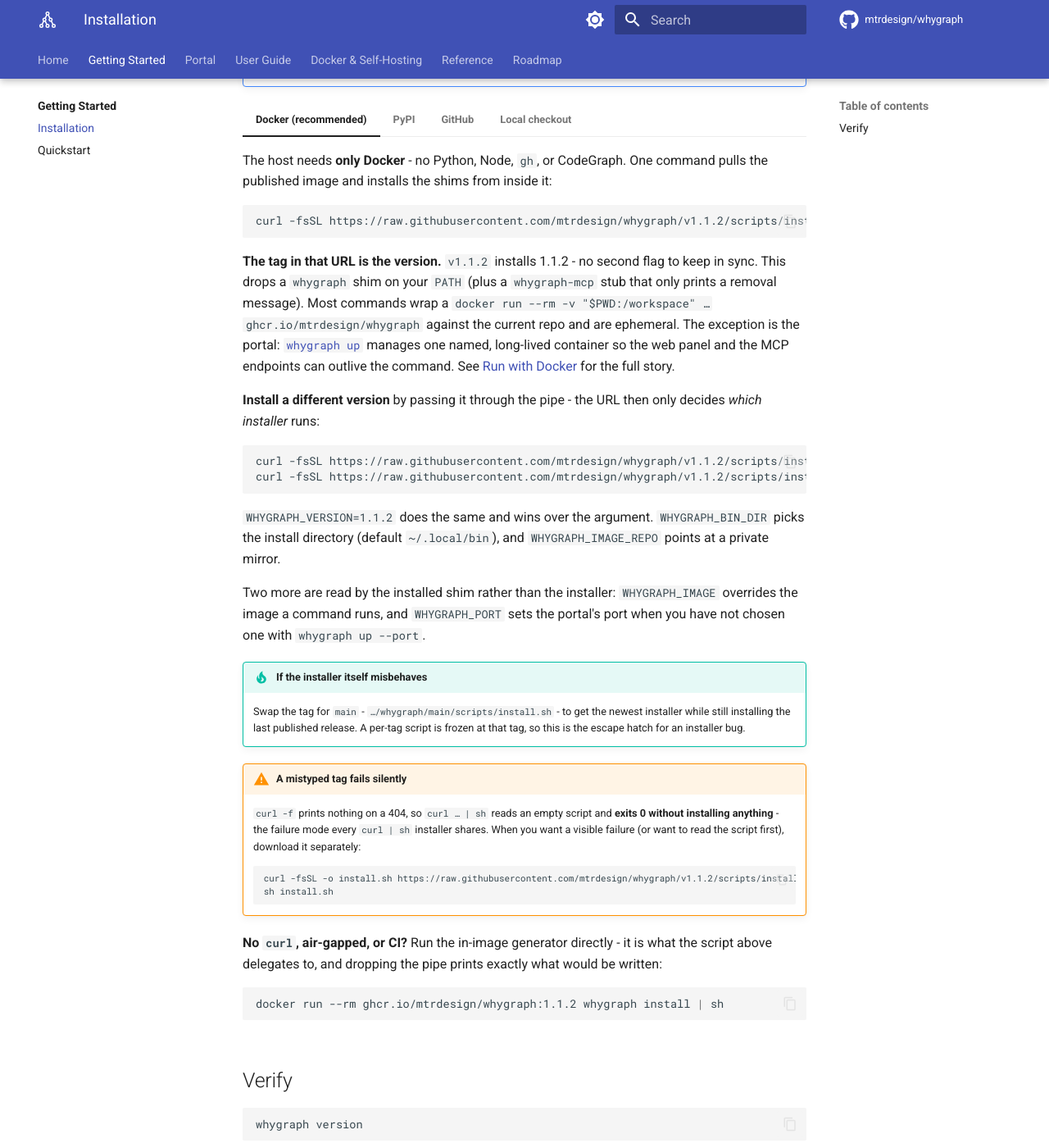
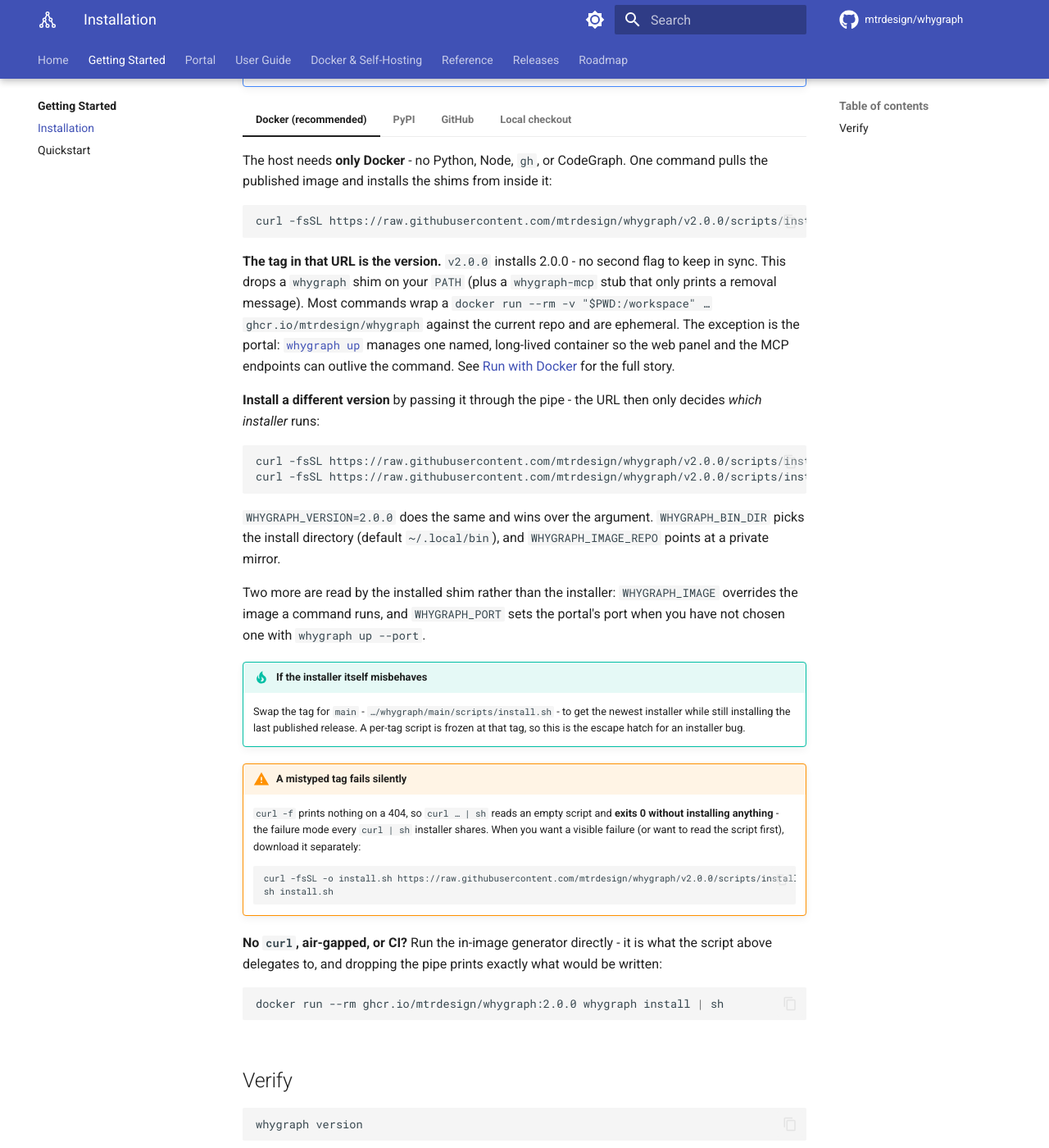
Before and after one commit to mtrdesign/whygraph, an MkDocs documentation site: the page built from docs/getting-started/installation.md, in a window 1280 px wide and 1400 px high, scrolled down 364 px. Shown: the whole window at 82% size. Built offline with MkDocs 1.6.1 and Material for MkDocs 9.7.7, drawn with Linux system fonts in a browser that asks for light colours; comment, search, counter and statistics services are not loaded.

Commit message:
chore(release): 2.0.0 - bump every version pin and add release notes
- pyproject.toml version, uv.lock whygraph entry, scripts/install.sh DEFAULT_VERSION
- README, CLAUDE.md, docs/deploy/docker.md, docs/getting-started/installation.md,
  docs/reference/cli.md and the install command docstring: pins 1.1.2 -> 2.0.0
- docs/releases/2.0.0.md (nav entry in mkdocs.yml): breaking changes, upgrade path, what's new

Co-Authored-By: Claude <noreply@anthropic.com>

````diff
--- a/docs/getting-started/installation.md
+++ b/docs/getting-started/installation.md
@@ -16,10 +16,10 @@ Pick the path that fits where you are.
     published image and installs the shims from inside it:
 
     ```bash
-    curl -fsSL https://raw.githubusercontent.com/mtrdesign/whygraph/v1.1.2/scripts/install.sh | sh
+    curl -fsSL https://raw.githubusercontent.com/mtrdesign/whygraph/v2.0.0/scripts/install.sh | sh
     ```
 
-    **The tag in that URL is the version.** `v1.1.2` installs 1.1.2 - no second flag to keep in
+    **The tag in that URL is the version.** `v2.0.0` installs 2.0.0 - no second flag to keep in
     sync. This drops a `whygraph` shim on your `PATH` (plus a `whygraph-mcp` stub that only prints a
     removal message). Most commands wrap a `docker run --rm -v "$PWD:/workspace" … ghcr.io/mtrdesign/whygraph`
     against the current repo and are ephemeral. The exception is the portal:
@@ -31,11 +31,11 @@ Pick the path that fits where you are.
     *which installer* runs:
 
     ```bash
-    curl -fsSL https://raw.githubusercontent.com/mtrdesign/whygraph/v1.1.2/scripts/install.sh | sh -s 1.1.2
-    curl -fsSL https://raw.githubusercontent.com/mtrdesign/whygraph/v1.1.2/scripts/install.sh | sh -s latest
+    curl -fsSL https://raw.githubusercontent.com/mtrdesign/whygraph/v2.0.0/scripts/install.sh | sh -s 2.0.0
+    curl -fsSL https://raw.githubusercontent.com/mtrdesign/whygraph/v2.0.0/scripts/install.sh | sh -s latest
     ```
 
-    `WHYGRAPH_VERSION=1.1.2` does the same and wins over the argument. `WHYGRAPH_BIN_DIR` picks the
+    `WHYGRAPH_VERSION=2.0.0` does the same and wins over the argument. `WHYGRAPH_BIN_DIR` picks the
     install directory (default `~/.local/bin`), and `WHYGRAPH_IMAGE_REPO` points at a private mirror.
 
     Two more are read by the installed shim rather than the installer: `WHYGRAPH_IMAGE` overrides
@@ -53,7 +53,7 @@ Pick the path that fits where you are.
         you want a visible failure (or want to read the script first), download it separately:
 
         ```bash
-        curl -fsSL -o install.sh https://raw.githubusercontent.com/mtrdesign/whygraph/v1.1.2/scripts/install.sh
+        curl -fsSL -o install.sh https://raw.githubusercontent.com/mtrdesign/whygraph/v2.0.0/scripts/install.sh
         sh install.sh
         ```
 
@@ -61,7 +61,7 @@ Pick the path that fits where you are.
     above delegates to, and dropping the pipe prints exactly what would be written:
 
     ```bash
-    docker run --rm ghcr.io/mtrdesign/whygraph:1.1.2 whygraph install | sh
+    docker run --rm ghcr.io/mtrdesign/whygraph:2.0.0 whygraph install | sh
     ```
 
 === "PyPI"
@@ -89,7 +89,7 @@ Pick the path that fits where you are.
     uv tool install "git+https://github.com/mtrdesign/whygraph.git@feature/some-branch"
 
     # A specific tag (once tagged):
-    uv tool install "git+https://github.com/mtrdesign/whygraph.git@v1.1.2"
+    uv tool install "git+https://github.com/mtrdesign/whygraph.git@v2.0.0"
     ```
 
     Re-running upgrades in place. To switch refs, add `--force`. `pipx` accepts the same URLs.
--- a/mkdocs.yml
+++ b/mkdocs.yml
@@ -107,4 +107,6 @@ nav:
       - Configuration: reference/configuration.md
       - LLM providers: reference/llm-providers.md
       - Source control providers: reference/providers.md
+  - Releases:
+      - WhyGraph 2.0.0: releases/2.0.0.md
   - Roadmap: roadmap.md
--- a/pyproject.toml
+++ b/pyproject.toml
@@ -4,7 +4,7 @@ name = "whygraph"
 # by tests/test_install_script.py and the release workflow. Kept static rather
 # than derived from git: the image build copies pyproject/src but not .git, so a
 # VCS version source would fail at `pip install .` inside Docker.
-version = "1.1.2"
+version = "2.0.0"
 description = "Rationale layer over CodeGraph — explains why code exists, not just what it does."
 requires-python = ">=3.11"
 dependencies = [
````
Also changed, not shown: CLAUDE.md (+1 -1 lines), README.md (+1 -1 lines), docs/deploy/docker.md (+2 -2 lines), docs/reference/cli.md (+2 -2 lines), docs/releases/2.0.0.md (added, +81 -0 lines), 2 other files.
